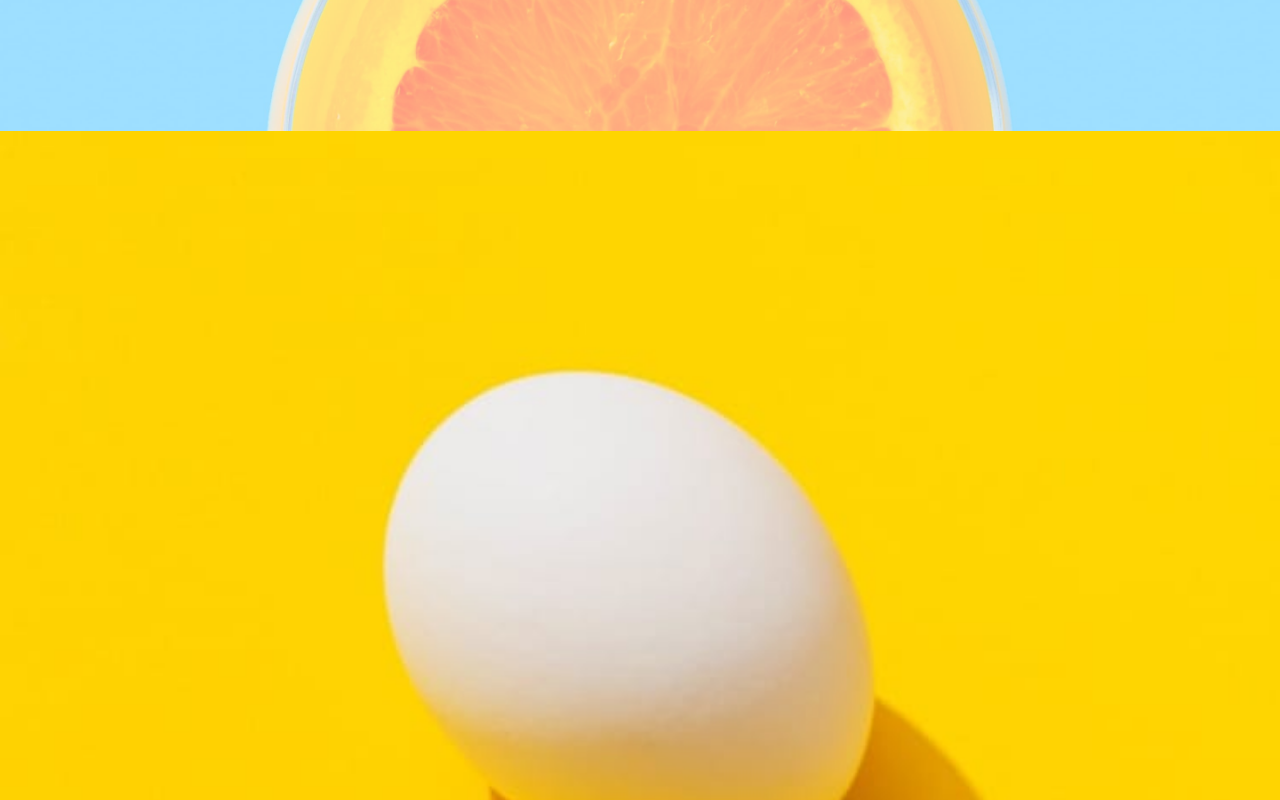
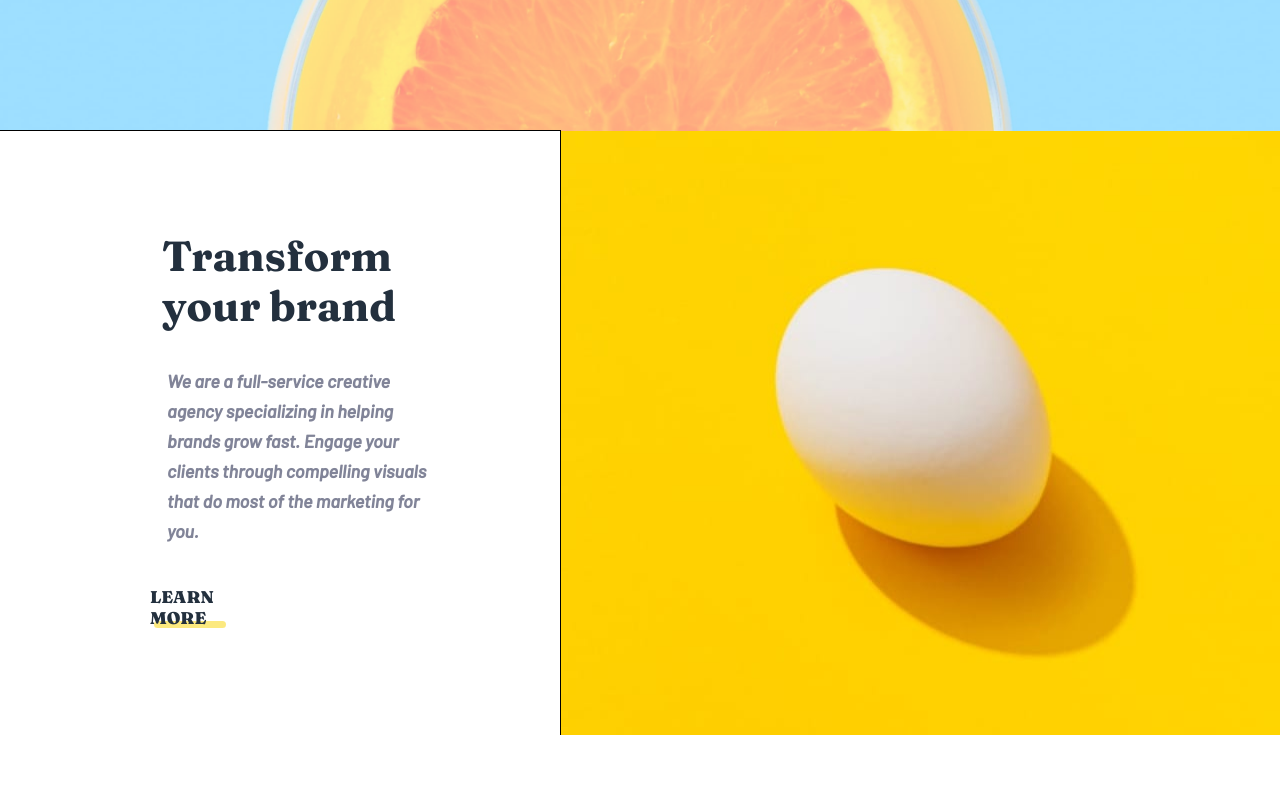
Before and after one commit to EliabLM/sunnyside-agency-landing-page-main, a website: page index.html in a window 1280 px wide. Shown: the part 580-1380 px from the top of the page. After the commit the page ends 1315 px from the top, so only its background shows below. Drawn offline with Linux system fonts and the light colour scheme.

Commit message:
agregar primera seccion desktop

```diff
--- a/index.html
+++ b/index.html
@@ -73,7 +73,8 @@
 
     <!-- Primera seccion -->
     <section class="primera">
-      <img src="./images/mobile/image-transform.jpg" alt="Huevo">
+      <img class="primera-img-mobile" src="./images/mobile/image-transform.jpg" alt="Huevo">
+      <img src="./images/desktop/image-transform.jpg" alt="Huevo" class="primera-img-desktop">
       <div class="primera-texto">
         <h2>
           Transform your brand
--- a/styles/desktop.css
+++ b/styles/desktop.css
@@ -101,4 +101,53 @@
 	}
 
 	/* ========== SECCION 1 ========== */
+	.primera-img-mobile {
+		display: none;
+	}
+
+	.primera-img-desktop {
+		display: block;
+	}
+
+	.primera {
+		/* outline: 1px solid; */
+		display: flex;
+		flex-direction: row-reverse;
+	}
+
+	.primera-texto {
+		outline: 1px solid;
+		padding: 6rem 10rem;
+	}
+
+	.primera-texto h2 {
+		/* outline: 1px solid; */
+		line-height: 5rem;
+		font-size: 4.2rem;
+		text-align: left;
+		padding: 4rem 6rem 2rem 6.2rem;
+	}
+
+	.primera-texto p {
+		/* outline: 1px solid; */
+		padding: 1.5rem 2rem 2rem 6.7rem;
+		margin-top: 0;
+		text-align: left;
+	}
+
+	.primera-btn {
+		/* outline: 1px solid; */
+		align-self: flex-start;
+		width: 50%;
+		display: flex;
+		flex-direction: column;
+		align-items: center;
+		justify-content: center;
+		cursor: pointer;
+		padding: 2rem 5rem 4rem 5rem;
+	}
+
+	.primera-texto h3 {
+		margin-top: 0px;
+	}
 }
--- a/styles/main.css
+++ b/styles/main.css
@@ -215,19 +215,23 @@ h1 {
 	width: 100%;
 }
 
-.primera img {
+.primera-img-mobile {
 	width: 100%;
 }
 
+.primera-img-desktop {
+	display: none;
+}
+
 .primera-texto {
-	outline: 1px solid;
+	/* outline: 1px solid; */
 	position: relative;
 	display: flex;
 	flex-direction: column;
 	justify-content: center;
 	align-items: center;
 	width: 100%;
-	padding: 6rem 3rem 6.5rem 3rem;
+	padding: 6rem 3rem 5rem 3rem;
 }
 
 .primera-texto h2 {
@@ -260,7 +264,7 @@ h1 {
 }
 
 .primera-btn {
-	outline: 1px solid;
+	/* outline: 1px solid; */
 	width: 50%;
 	display: flex;
 	flex-direction: column;
@@ -276,15 +280,14 @@ h1 {
 	transform: translateY(-7px);
 	z-index: -1;
 	border-radius: 5px;
-	/* background-color: var(--Yellow); */
 	background-color: hsla(51, 100%, 49%, 0.5);
 	transition: var(--transition);
 }
 
-.line-decoration:hover {
+/* .line-decoration:hover {
 	width: 100%;
 	background-color: var(--Yellow);
-}
+} */
 
 /* ============================ */
 /* ========== Footer ========== */
```
